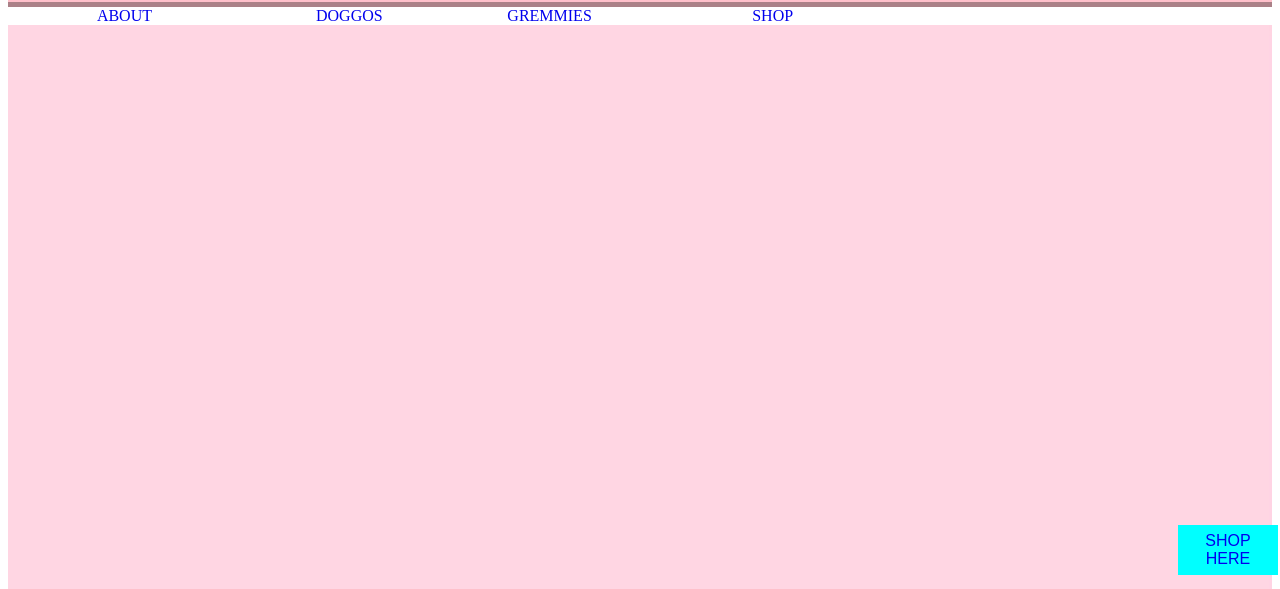
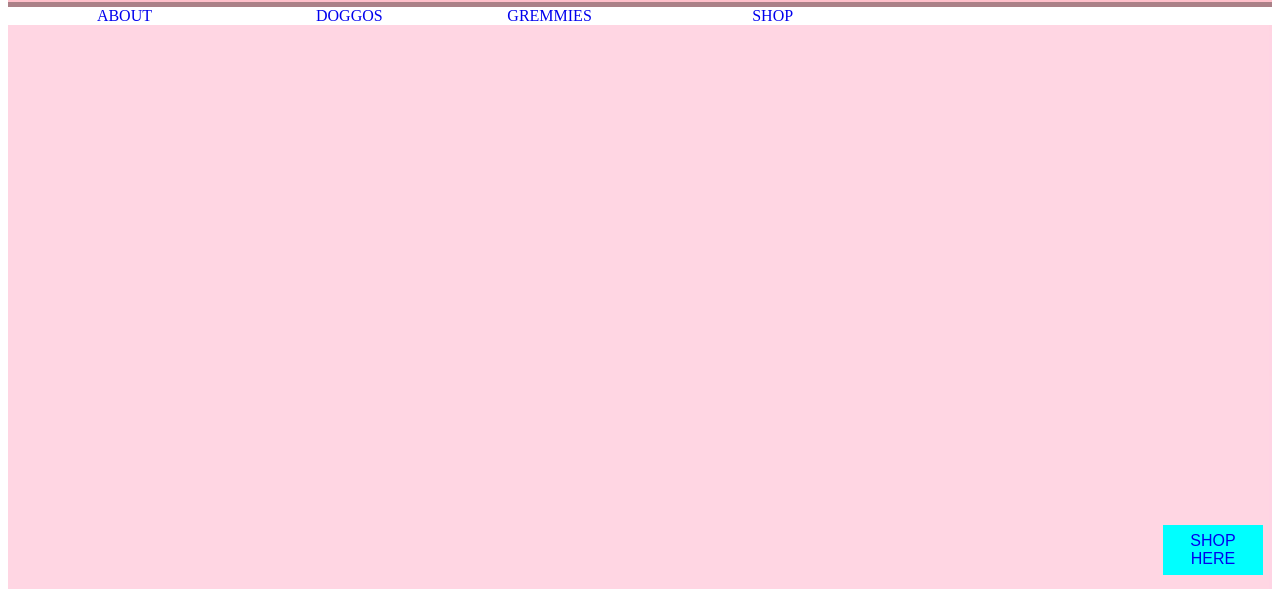
Before and after one commit to boodlethepoodle/yeehaw, a plain HTML site: page index.html in a window 1280 px wide. Shown: the part 211-800 px from the top of the page. Drawn offline with Linux system fonts and the light colour scheme; a web font is replaced by a local one.

Commit message:
fixed positioning on shop here button and linked to insta

```diff
--- a/styles/styles.css
+++ b/styles/styles.css
@@ -103,7 +103,7 @@ a:visited {
         color:white;
         border: none;
         bottom: 1000px;
-        left:1170px;
+        left:1155px;
         height: 50px;
         width:100px;
 
```
